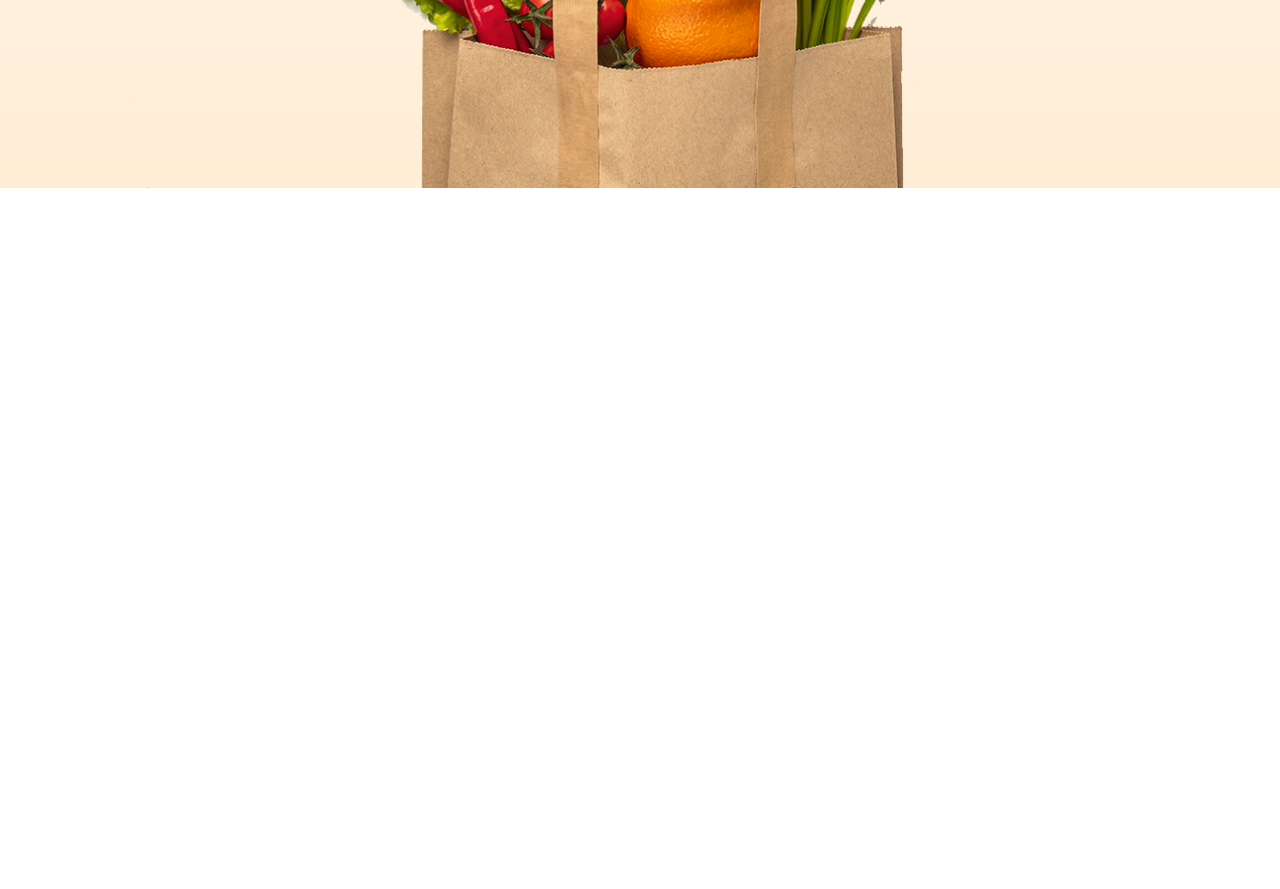
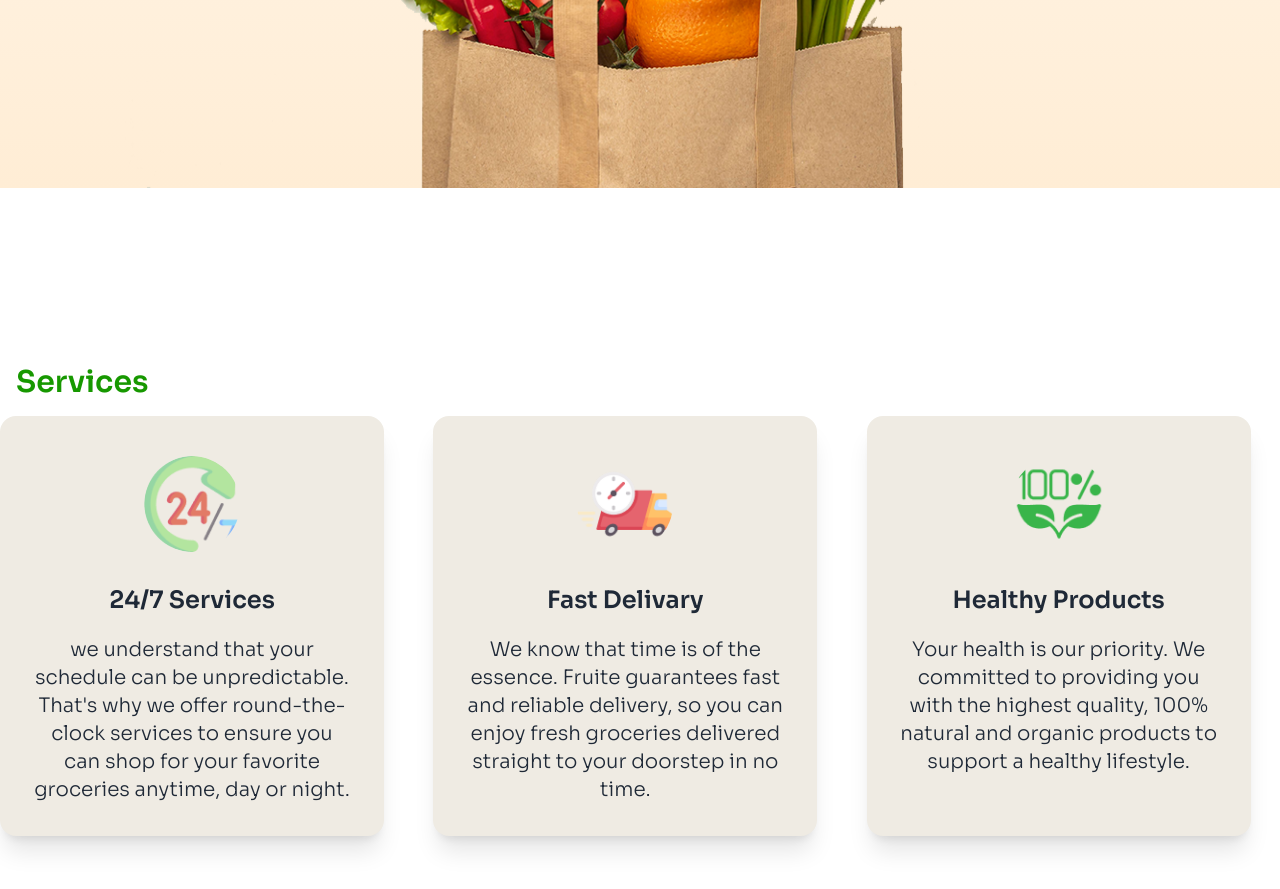
Before and after one commit to Samir-Sadaf25/Natures-Platter, a plain HTML site: page index.html in a window 1280 px wide. Shown: the part 971-1860 px from the top of the page. Before the commit the page ends 1271 px from the top, so only its background shows below. Drawn offline with nearby package versions, Linux system fonts and the light colour scheme.

Commit message:
added service section

```diff
--- a/index.html
+++ b/index.html
@@ -22,7 +22,7 @@
 </head>
 
 <body class="font-sora">
-    <header class="mb-28">
+    <header class="mb-44">
         <!-- navber -->
         <div class="navbar bg-base-100 lg:pt-7 lg:px-24 border-b border-[#638B3F] md:border-hidden">
             <div class="navbar-start">
@@ -58,9 +58,11 @@
         <div class="place-items-center bg-gradient-to-t from-orange-100">
             <div class="hero-content text-center">
                 <div class="">
-                    <h1 class="text-5xl font-semibold ">Freshness <span class="text-[#179800]">You Can <br> Count On</span>, Prices You’ll Love!</h1>
+                    <h1 class="text-5xl font-semibold ">Freshness <span class="text-[#179800]">You Can <br> Count
+                            On</span>, Prices You’ll Love!</h1>
                     <p class="py-6 lg:w-8/12 place-self-center">
-                        Shop your daily essentials at unbeatable prices. From fresh produce to pantry staples, we’ve got you covered every day!
+                        Shop your daily essentials at unbeatable prices. From fresh produce to pantry staples, we’ve got
+                        you covered every day!
                     </p>
                 </div>
             </div>
@@ -70,7 +72,51 @@
         </div>
     </header>
     <main>
-
+        <!-- services section -->
+        <section class="container md:mx-auto mb-32 space-y-4 ">
+                <h1 class="text-3xl text-[#179800] font-semibold ml-4 ">Services</h1>
+            <div class="grid grid-cols-1 md:grid-cols-2 lg:grid-cols-3 gap-5">
+                <div class="card bg-[#EFEBE3] w-96 shadow-xl">
+                    <figure class="px-10 pt-10">
+                        <div class="avatar">
+                            <div class="w-24 rounded-full">
+                                <img src="images/service.png" />
+                            </div>
+                        </div>
+                    </figure>
+                    <div class="card-body items-center text-center space-y-3">
+                        <h2 class="card-title text-2xl ">24/7 Services </h2>
+                        <p class="text-xl font-light">we understand that your schedule can be unpredictable. That's why we offer round-the-clock services to ensure you can shop for your favorite groceries anytime, day or night.</p>
+                    </div>
+                </div>
+                <div class="card bg-[#EFEBE3] w-96 shadow-xl">
+                    <figure class="px-10 pt-10">
+                        <div class="avatar">
+                            <div class="w-24 rounded-full">
+                                <img src="images/delivery.png" />
+                            </div>
+                        </div>
+                    </figure>
+                    <div class="card-body items-center text-center space-y-3">
+                        <h2 class="card-title text-2xl ">Fast Delivary</h2>
+                        <p class="text-xl font-light">We know that time is of the essence. Fruite guarantees fast and reliable delivery, so you can enjoy fresh groceries delivered straight to your doorstep in no time.</p>
+                    </div>
+                </div>
+                <div class="card bg-[#EFEBE3] w-96 shadow-xl">
+                    <figure class="px-10 pt-10">
+                        <div class="avatar">
+                            <div class="w-24 rounded-full">
+                                <img src="images/healthy.png" />
+                            </div>
+                        </div>
+                    </figure>
+                    <div class="card-body items-center text-center space-y-3">
+                        <h2 class="card-title text-2xl ">Healthy Products</h2>
+                        <p class="text-xl font-light">Your health is our priority. We committed to providing you with the highest quality, 100% natural and organic products to support a healthy lifestyle.</p>
+                    </div>
+                </div>
+            </div>
+        </section>
     </main>
     <footer>
 
```
